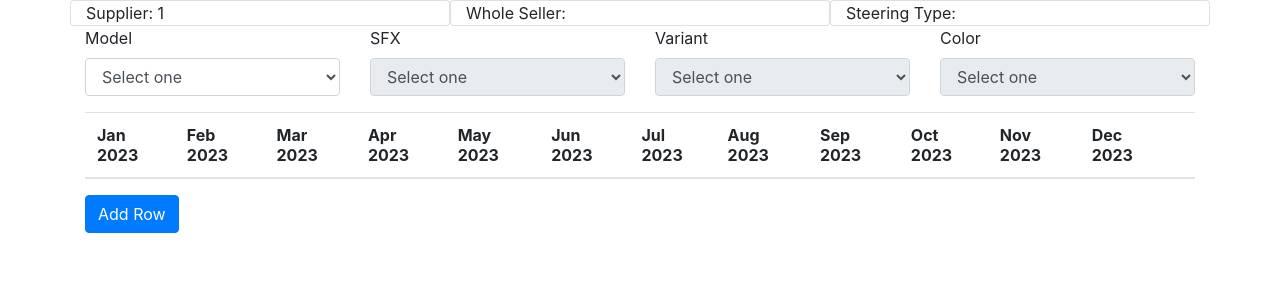
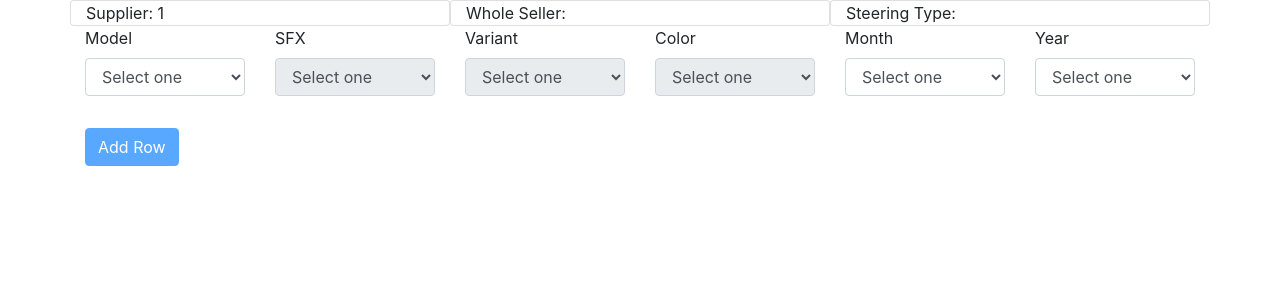
Before and after one commit to nabilkachlan/milele, a PHP site: page /filterPage.php?supplier=1 in a window 1280 px wide. Shown: the top 300 px of the page. Run offline with PHP 8.4, Linux system fonts and the light colour scheme; data that the repository does not hold is empty; some libraries are stand-ins or nearby versions.

Commit message:
Update filterPage.php

```diff
--- a/filterPage.php
+++ b/filterPage.php
@@ -28,7 +28,7 @@
         <div class="col-sm">
           <div class="form-group">
             <label for="model">Model</label>
-            <select class="form-control" id="model" name="model">
+            <select class="form-control selectVals" id="model" name="model">
               <option value="" disabled selected>Select one</option>
               <option value="Model One">Model One</option>
               <option value="Model Two">Model Two</option>
@@ -39,7 +39,7 @@
         <div class="col-sm">
           <div class="form-group">
             <label for="sfx">SFX</label>
-            <select class="form-control" id="sfx" name="sfx" disabled="true">
+            <select class="form-control selectVals" id="sfx" name="sfx" disabled="true">
               <option value="" disabled selected>Select one</option>
               <option value="A1">A1</option>
               <option value="B1">B1</option>
@@ -50,7 +50,7 @@
         <div class="col-sm">
           <div class="form-group">
             <label for="variant">Variant</label>
-            <select class="form-control" id="variant" name="variant" disabled="true">
+            <select class="form-control selectVals" id="variant" name="variant" disabled="true">
               <option value="" disabled selected>Select one</option>
               <option value="SomeCar_1">SomeCar_1</option>
               <option value="SomeCar_2">SomeCar_2</option>
@@ -61,7 +61,7 @@
         <div class="col-sm">
           <div class="form-group">
             <label for="color">Color</label>
-            <select class="form-control" id="color" name="color" disabled="true">
+            <select class="form-control selectVals" id="color" name="color" disabled="true">
               <option value="" disabled selected>Select one</option>
               <option value="Black">Black</option>
               <option value="White">White</option>
@@ -69,41 +69,67 @@
             </select>
           </div>
         </div>
+        <div class="col-sm">
+          <div class="form-group">
+            <label for="month">Month</label>
+            <select class="form-control selectVals" id="month" name="month">
+              <option value="" disabled selected>Select one</option>
+              <option value="Jan">Jan</option>
+              <option value="Feb">Feb</option>
+              <option value="Mar">Mar</option>
+              <option value="Apr">Apr</option>
+              <option value="May">May</option>
+              <option value="Jun">Jun</option>
+              <option value="Jul">Jul</option>
+              <option value="Aug">Aug</option>
+              <option value="Sep">Sep</option>
+              <option value="Oct">Oct</option>
+              <option value="Nov">Nov</option>
+              <option value="Dec">Dec</option>
+            </select>
+          </div>
+        </div>
+        <div class="col-sm">
+          <div class="form-group">
+            <label for="year">Year</label>
+            <select class="form-control selectVals" id="year" name="year">
+              <option value="" disabled selected>Select one</option>
+              <option value="2021">2021</option>
+              <option value="2022">2022</option>
+              <option value="2023">2023</option>
+              <option value="2024">2024</option>
+            </select>
+          </div>
+        </div>
       </div>
     </div>
     <div class="container">
-      <table class="table">
-        <thead>
-        <tr>
-          <th>Jan 2023</th>
-          <th>Feb 2023</th>
-          <th>Mar 2023</th>
-          <th>Apr 2023</th>
-          <th>May 2023</th>
-          <th>Jun 2023</th>
-          <th>Jul 2023</th>
-          <th>Aug 2023</th>
-          <th>Sep 2023</th>
-          <th>Oct 2023</th>
-          <th>Nov 2023</th>
-          <th>Dec 2023</td>
-          <th></td>
-        </tr>
-        </thead>
+      <table class="table" id="table">
+
         <tbody id="tableBody">
         </tbody>
       </table>
-      <button class="btn btn-primary" id="addRow">Add Row</button>
+      <button class="btn btn-primary" id="addRow" disabled="true">Add Row</button>
     </div>
     <script type="text/javascript" src="https://stackpath.bootstrapcdn.com/bootstrap/4.3.1/js/bootstrap.bundle.min.js"></script>
     <script type="text/javascript">
       jQuery(document).ready(function($){
-        var model, sfx, variant, color, newRow, id_edit, parentEdit;
+        var model="", sfx="", variant="", color="", newRow, id_edit, parentEdit, year="", month="";
+        var supplier = $('#supplier').val();
+        var steeringType = $('#steeringType').val();
+        var wholeSeller = $('#wholeSeller').val();
         $('#model').on('change', function(){
           model = $(this).val();
           //checking the selected field value
           if(model != ""){
             $('#sfx').attr('disabled', false);
+            $('#sfx').val('');
+            $('#variant').val('');
+            $('#color').val('');
+
+            $('#variant').attr('disabled', true);
+
+            $('#color').attr('disabled', true);
           }else{
             $('#sfx').attr('disabled', true);
           }
@@ -113,6 +139,10 @@
           //checking the selected field value
           if(sfx != ""){
             $('#variant').attr('disabled', false);
+            $('#variant').val('');
+            $('#color').val('');
+
+            $('#color').attr('disabled', true);
           }else{
             $('#variant').attr('disabled', true);
           }
@@ -128,116 +158,20 @@
         });
         $('#color').on('change', function(){
           color = $(this).val();
-          //checking the selected field value
-          if(color != ""){
-            model = $('#model').val();
-            sfx = $('#sfx').val();
-            variant = $('#variant').val();
-            color = $('#color').val();
-            supplier = $('#supplier').val();
-            wholeSeller = $('#wholeSeller').val();
-            steeringType = $('#steeringType').val();
-            $.ajax({
-                type: 'GET',
-                url: 'API/getRows.php',
-                data: {
-                  'model': model,
-                  'sfx': sfx,
-                  'variant': variant,
-                  'color': color,
-                  'supplier': supplier,
-                  'steeringType': steeringType,
-                  'wholeSeller': wholeSeller                },
-                dataType:"json",
-            }).done(function(response){
-                console.log(response);
-                $('#tableBody').html("");
-                $('#tableBody').html(response.responseText);
-            }).fail(function(response){
-                console.log(response);
-                $('#tableBody').html("");
-                $('#tableBody').html(response.responseText);
-            });
-          }
-
         });
-        newRow = "<tr class='removable'>";
-        newRow += "<td><input type='text' id='Jan'></td>";
-        newRow += "<td><input type='text' id='Feb'></td>";
-        newRow += "<td><input type='text' id='Mar'></td>";
-        newRow += "<td><input type='text' id='Apr'></td>";
-        newRow += "<td><input type='text' id='May'></td>";
-        newRow += "<td><input type='text' id='Jun'></td>";
-        newRow += "<td><input type='text' id='Jul'></td>";
-        newRow += "<td><input type='text' id='Aug'></td>";
-        newRow += "<td><input type='text' id='Sep'></td>";
-        newRow += "<td><input type='text' id='Oct'></td>";
-        newRow += "<td><input type='text' id='Nov'></td>";
-        newRow += "<td><input type='text' id='Dec'></td>";
-        newRow += "<td><button class='btn btn-primary' id='newRowAdd'>Add Row To Database</button></td>";
-        newRow += "</tr>";
-        var Jan, Feb, Mar, Apr, May, Jun, Jul, Aug, Sep, Oct, Nov, Dec, supplier, wholeSeller, steeringType;
-        $('#addRow').on('click', function(){
-          $('#tableBody').append(newRow);
-          $('#newRowAdd').on('click', function(){
-            Jan = $('#Jan').val();
-            Feb = $('#Feb').val();
-            Mar = $('#Mar').val();
-            Apr = $('#Apr').val();
-            May = $('#May').val();
-            Jun = $('#Jun').val();
-            Jul = $('#Jul').val();
-            Aug = $('#Aug').val();
-            Aug = $('#Sep').val();
-            Oct = $('#Oct').val();
-            Nov = $('#Nov').val();
-            Dec = $('#Dec').val();
-            model = $('#model').val();
-            sfx = $('#sfx').val();
-            variant = $('#variant').val();
-            color = $('#color').val();
-            supplier = $('#supplier').val();
-            wholeSeller = $('#wholeSeller').val();
-            steeringType = $('#steeringType').val();
-            $.ajax({
-                type: 'POST',
-                url: 'API/addRow.php',
-                data: {
-                  'Jan' : Jan,
-                  'Feb' : Feb,
-                  'Mar' : Mar,
-                  'Apr' : Apr,
-                  'May' : May,
-                  'Jun' : Jun,
-                  'Jul' : Jul,
-                  'Aug' : Aug,
-                  'Sep' : Sep,
-                  'Oct' : Oct,
-                  'Nov' : Nov,
-                  'Dec' : Dec,
-                  'model': model,
-                  'sfx': sfx,
-                  'variant': variant,
-                  'color': color,
-                  'supplier': supplier,
-                  'wholeSeller': wholeSeller,
-                  'steeringType': steeringType
-                },
-                dataType:"json",
-            }).done(function(response){
-            $('#color').trigger("change");
-            }).fail(function(response){
-            $('#color').trigger("change");
-            });
-            });
+        $('#year').on('change', function(){
+          year = $(this).val();
         });
-        $('#tableBody').on('click', '.editablechild', function() {
+        $('#month').on('change', function(){
+          month = $(this).val();
+        });
+        $('#table').on('click', '.editablechild', function() {
             parentEdit = $(this).parent('.editable');
             id_edit = parentEdit.attr('data-id');
             value = $(this).html();
             parentEdit.html('<input type="number" class="editvalue" value="'+value+'" data-id="'+id_edit+'">');
         })
-        $('#tableBody').on('dblclick', '.editvalue', function() {
+        $('#table').on('dblclick', '.editvalue', function() {
           valueOfEdit = $(this).val();
           dataId = $(this).attr('data-id');
             $.ajax({
@@ -254,6 +188,105 @@
             $('#color').trigger("change");
             });
         })
+        $('.selectVals').on('change', function(){
+          if(model != "" && color != "" && sfx != "" && variant != "" && year != "" && month != ""){
+            $.ajax({
+                type: 'GET',
+                url: 'API/getRowsWithHeaders.php',
+                data: {
+                  'model': model,
+                  'sfx': sfx,
+                  'variant': variant,
+                  'color': color,
+                  'supplier': supplier,
+                  'steeringType': steeringType,
+                  'wholeSeller': wholeSeller,
+                  'month': month,
+                  'year': year
+                  },
+                  traditional: true,
+                dataType:"json"
+            }).done(function(response){
+                console.log(response);
+                $('#table').html("");
+                $('#table').html(response.responseText);
+            }).fail(function(response){
+                console.log(response);
+                $('#table').html("");
+                $('#table').html(response.responseText);
+            })
+            $('#addRow').attr('disabled', false);
+          }
+        })
+        $('#addRow').on('click', function(){
+          $.ajax({
+            type: 'POST',
+            url: 'API/addRow.php',
+            data: {
+              'model': model,
+              'sfx': sfx,
+              'variant': variant,
+              'color': color,
+              'supplier': supplier,
+              'steeringType': steeringType,
+              'wholeSeller': wholeSeller,
+              },
+              traditional: true,
+              dataType:"json"
+            }).done(function(response){
+               $.ajax({
+                type: 'GET',
+                url: 'API/getRowsWithHeaders.php',
+                data: {
+                  'model': model,
+                  'sfx': sfx,
+                  'variant': variant,
+                  'color': color,
+                  'supplier': supplier,
+                  'steeringType': steeringType,
+                  'wholeSeller': wholeSeller,
+                  'month': month,
+                  'year': year
+                  },
+                  traditional: true,
+                dataType:"json"
+            }).done(function(response){
+                console.log(response);
+                $('#table').html("");
+                $('#table').html(response.responseText);
+            }).fail(function(response){
+                console.log(response);
+                $('#table').html("");
+                $('#table').html(response.responseText);
+            })
+            }).fail(function(response){
+               $.ajax({
+                type: 'GET',
+                url: 'API/getRowsWithHeaders.php',
+                data: {
+                  'model': model,
+                  'sfx': sfx,
+                  'variant': variant,
+                  'color': color,
+                  'supplier': supplier,
+                  'steeringType': steeringType,
+                  'wholeSeller': wholeSeller,
+                  'month': month,
+                  'year': year
+                  },
+                  traditional: true,
+                dataType:"json"
+            }).done(function(response){
+                console.log(response);
+                $('#table').html("");
+                $('#table').html(response.responseText);
+            }).fail(function(response){
+                console.log(response);
+                $('#table').html("");
+                $('#table').html(response.responseText);
+            })
+            })
+        });
       });
     </script>
   </body>
```
